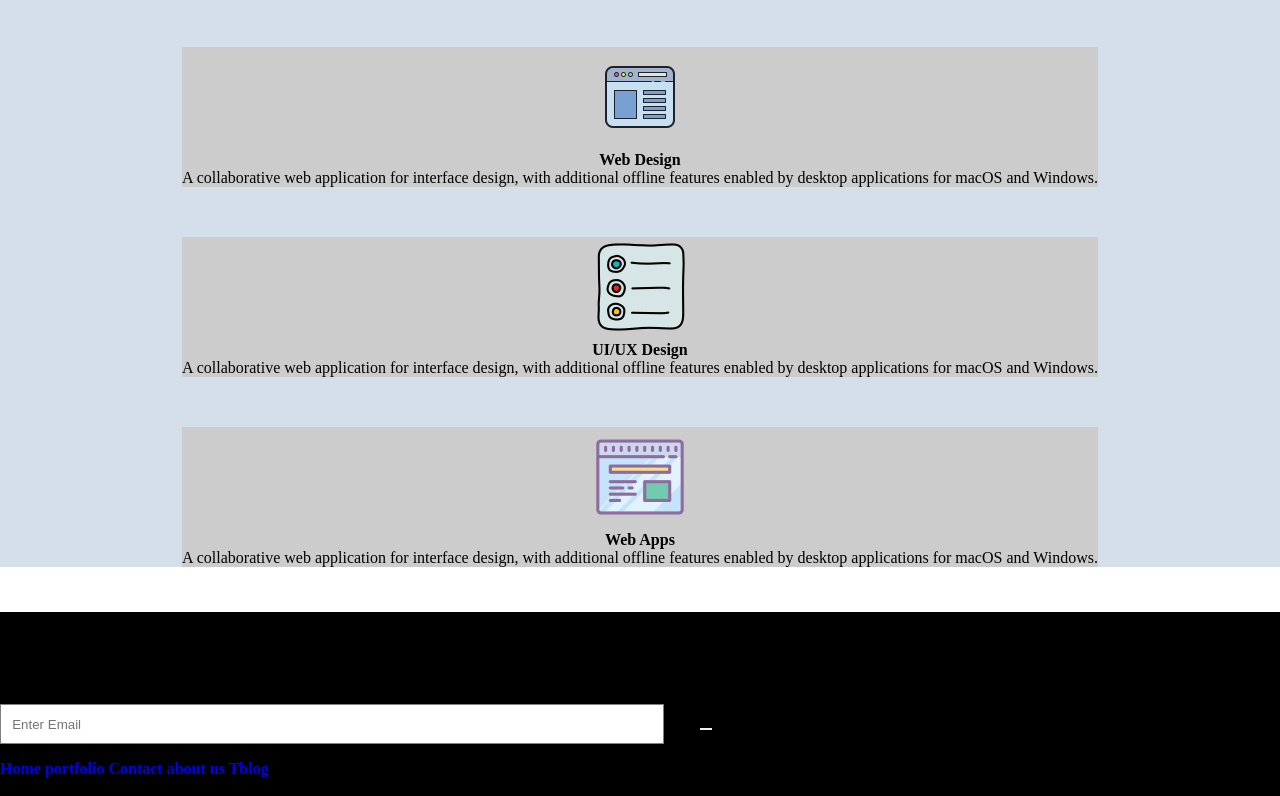
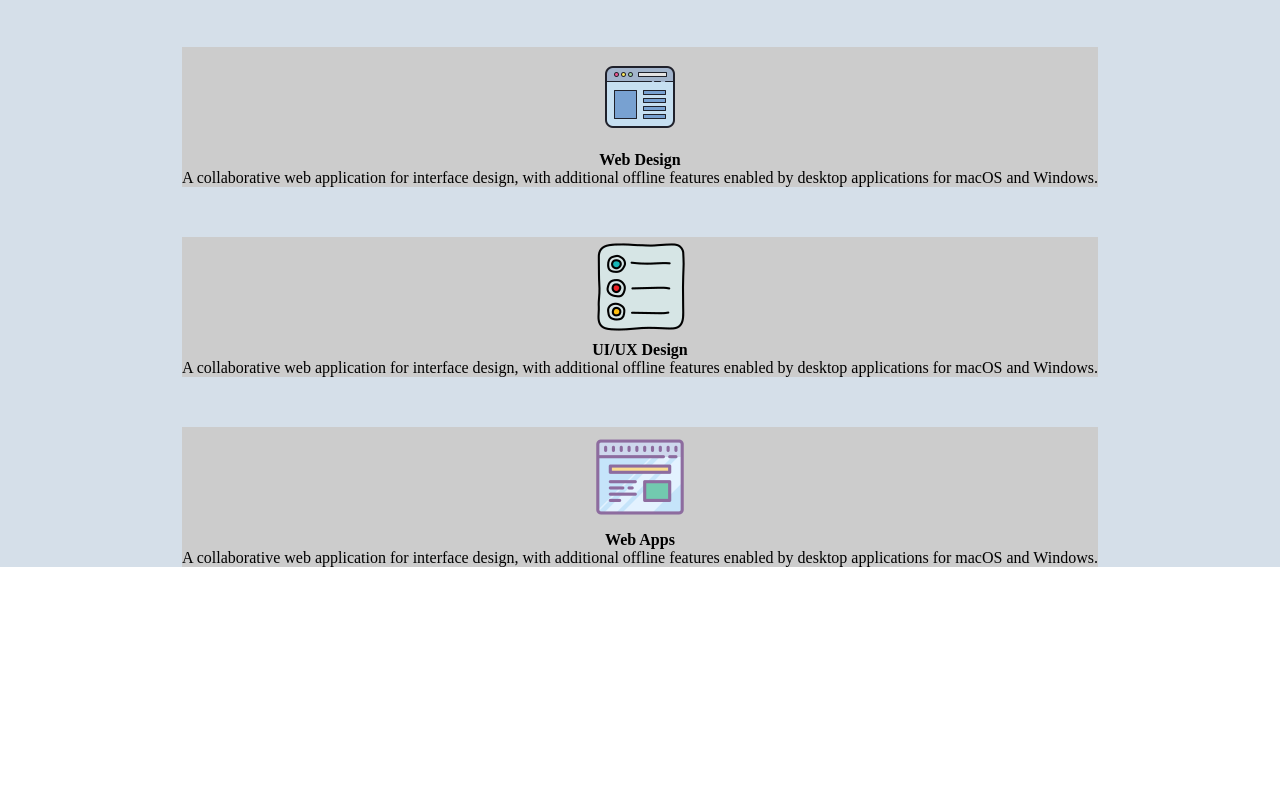
Before and after one commit to Believe-Serwaa/My-Portfolio, a plain HTML site: page index.html in a window 1280 px wide. Shown: the part 2043-2839 px from the top of the page. After the commit the page ends 2610 px from the top, so only its background shows below. Drawn offline with Linux system fonts and the light colour scheme.

Commit message:
added values

```diff
--- a/index.html
+++ b/index.html
@@ -126,39 +126,6 @@
   </section>
 
 
-  <footer class="footer">
-    <div class="bbl gall">
-      <h1>Believe Kwamitse</h1>
-    </div>
-    <h1 class="text-2xl font-bold">Please send email</h1>
-    <p class="text-2xl">
-      Join our mailing list to receive news and announcements
-    </p>
-    <p id="mail">
-    <form action="#" class="email">
-      <input type="email" placeholder="Enter Email" />
-      <button type="submit"><i class="fa fa-paper-plane"></i>
-      </button>
-    </form>
-    </p>
-    <p class="icon">
-      <i class="fa fa-home"></i>
-      <i class="fa fa-facebook"></i>
-      <i class="fa fa-instagram"></i>
-      <i class="fa fa-pinterest"></i>
-      <i class="fa fa-twitter"></i>
-      <i class="fa fa-tripadvisor"></i>
-    </p>
-    <h4 class="foot-nav">
-      <a href="#">Home</a>
-      <a href="#">portfolio</a>
-      <a href="#">Contact</a>
-      <a href="#">about us</a>
-      <a href="#">Tblog</a>
-    </h4>
-    <h4 class="Copyright">
-      Copyright ©2024 All rights reserved | This portofolio template is made with <i class="fa fa-heart "></i>
-      <span>by KB</span>
-    </h4>
-  </footer>
+
   </body>
+  </html>
```
